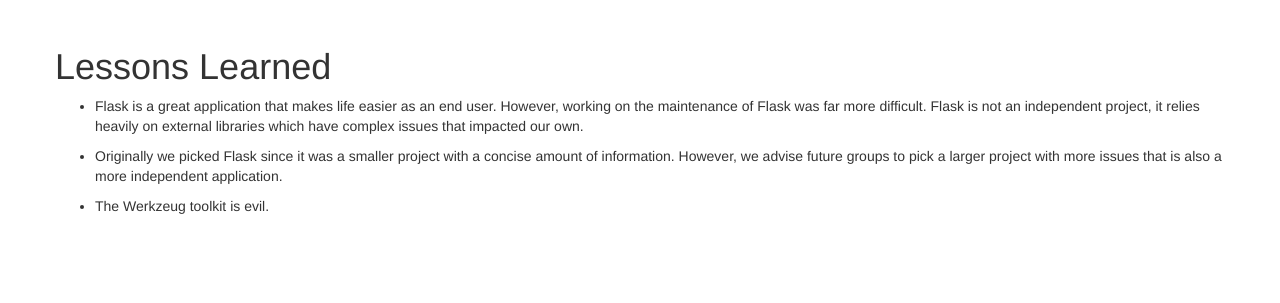
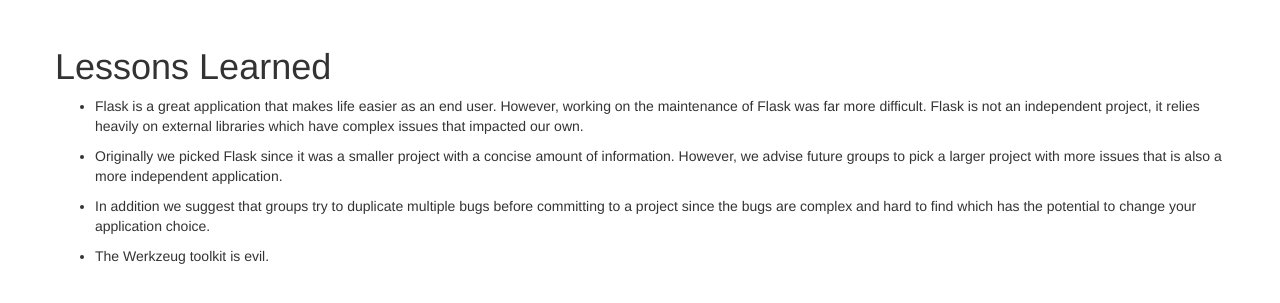
Before and after one commit to team-Slytherin-CSE2410/presentation, a Flask app: page /summary in a window 1280 px wide. Shown: the part 165-468 px from the top of the page. Run offline with Flask 2, Linux system fonts and the light colour scheme; parts of the project's set-up code (start-up, migrations or seed data) failed here and were passed over; some libraries are stand-ins or nearby versions.

Commit message:
Update summary.html

```diff
--- a/templates/summary.html
+++ b/templates/summary.html
@@ -11,6 +11,7 @@
 </li>
             <li><p>Originally we picked Flask since it was a smaller project with a concise amount of information.  However, we advise future groups to pick a larger project with more issues that is also a more independent application.</p>
 </li>
+            <li><p>In addition we suggest that groups try to duplicate multiple bugs before committing to a project since the bugs are complex and hard to find which has the potential to change your application choice. </p></li>
             <li><p>The Werkzeug toolkit is evil. </p>
 </li>
         </ul>
```
